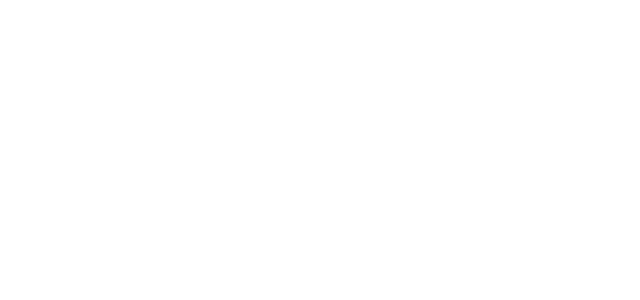
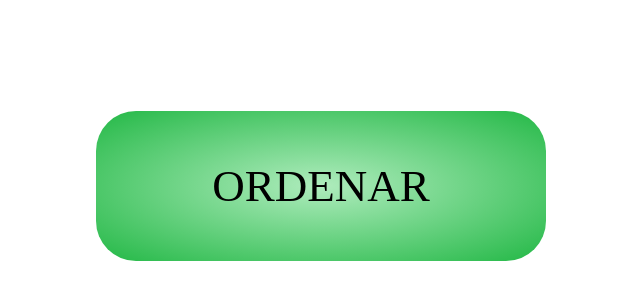
Before and after one commit to dperezc21/dulce-creams-web, an Angular app: page /home in a window 1280 px wide. Before the commit this address led to /. Shown: the part 214-514 px from the top of the page, without its empty margins (319-959 px from the left). Built offline with nearby package versions, Linux system fonts and the light colour scheme.

Commit message:
feat: orders component created and order button added

```diff
--- /dev/null
+++ b/src/app/components/orders/orders.component.css
@@ -0,0 +1,25 @@
+.orders-container {
+  display: flex;
+  justify-content: center;
+  align-items: center;
+  height: 100dvh;
+  width: 100%;
+}
+
+.order-button {
+  width: 450px;
+  height: 150px;
+  cursor: pointer;
+  border-radius: 40px;
+  border: none;
+  font-size: 45px;
+  font-family: cursive;
+  background: radial-gradient(#afecbd, #23b846);
+  transition-property: font-size, border;
+  transition-duration: 0.5s, 0.1s;
+}
+
+.order-button:hover {
+  font-size: 46px;
+  border: black solid 2px;
+}
--- /dev/null
+++ b/src/app/components/orders/orders.component.html
@@ -0,0 +1,5 @@
+<div class="orders-container">
+
+  <button class="order-button">ORDENAR</button>
+
+</div>
```
Also changed, not shown: src/app/app.routes.ts (+10 -0 lines), src/app/components/orders/orders.component.ts (added, +12 -0 lines), package.json (line endings or trailing spaces), 1 other file (tests, documents, lock files or other folders).
